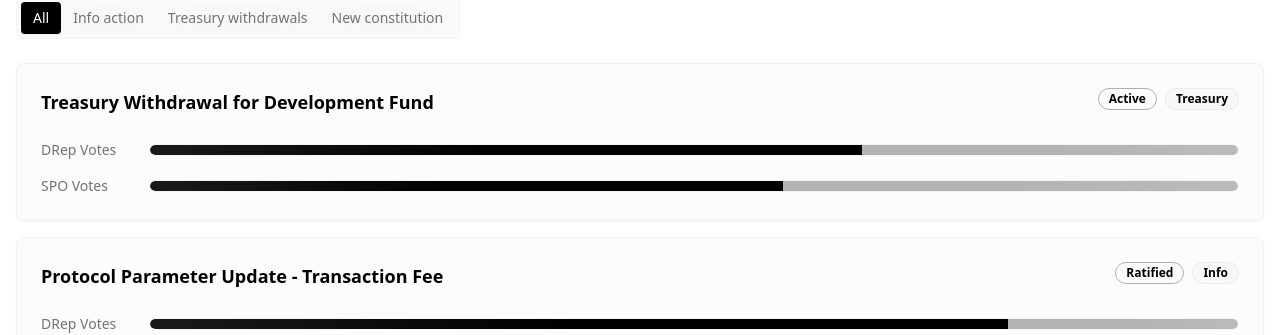
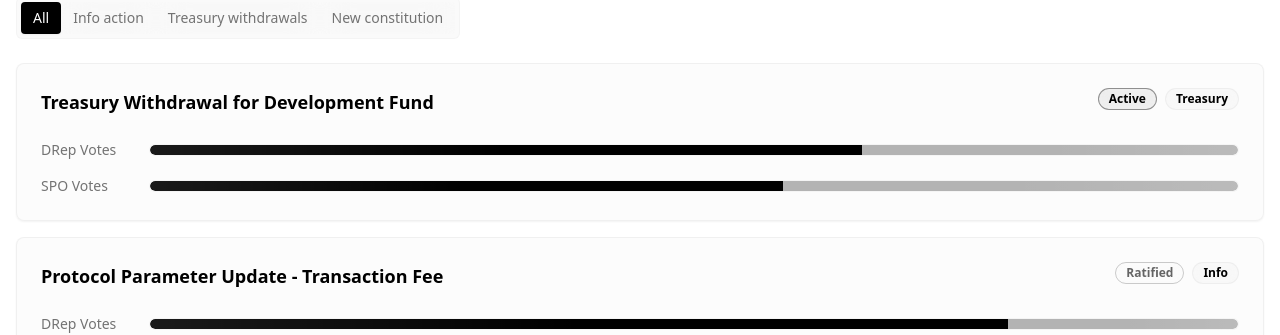
Before and after one commit to nomos-guild/cgov, a Next.js app: page / in a window 1280 px wide. Shown: the part 445-780 px from the top of the page. Built offline with nearby package versions, Linux system fonts and the light colour scheme.

Commit message:
refactor: update styling and cleanup components for better readability

```diff
--- a/src/components/Footer.tsx
+++ b/src/components/Footer.tsx
@@ -1,4 +1,3 @@
-import Link from "next/link";
 
 export function Footer() {
   return (
--- a/src/components/GovernanceTable.tsx
+++ b/src/components/GovernanceTable.tsx
@@ -8,7 +8,9 @@ import { setTypeFilter } from "@/store/governanceSlice";
 import type { GovernanceAction, GovernanceActionType } from "@/types/governance";
 
 function getStatusColor(status: GovernanceAction["status"]): string {
-  return "text-foreground border-foreground/30 bg-transparent";
+  return status === "Active"
+    ? "text-foreground border-foreground/40 bg-foreground/5"
+    : "text-foreground/60 border-foreground/20 bg-transparent";
 }
 
 export function GovernanceTable() {
--- a/src/components/VotingRecords.tsx
+++ b/src/components/VotingRecords.tsx
@@ -34,7 +34,9 @@ function formatAda(ada: number): string {
 }
 
 function getVoteBadgeClasses(vote: VoteRecord["vote"]): string {
-  return "text-foreground border-foreground/30 bg-transparent";
+  return vote === "Yes"
+    ? "text-foreground border-foreground/40 bg-foreground/5"
+    : "text-foreground/60 border-foreground/20 bg-transparent";
 }
 
 export function VotingRecords({ votes }: VotingRecordsProps) {
--- a/src/components/ui/vote-progress.tsx
+++ b/src/components/ui/vote-progress.tsx
@@ -14,7 +14,7 @@ interface VoteProgressProps extends React.HTMLAttributes<HTMLDivElement> {
 }
 
 export const VoteProgress = React.forwardRef<HTMLDivElement, VoteProgressProps>(
-  ({ className, yesPercent, noPercent, yesLabel, noLabel, yesAda, noAda, title, showPercentages = true, showAda = true, ...props }, ref) => {
+  ({ className, yesPercent, noPercent, title, ...props }, ref) => {
     const totalPercent = yesPercent + noPercent;
     const yesWidth = totalPercent > 0 ? (yesPercent / totalPercent) * 100 : yesPercent;
     const noWidth = totalPercent > 0 ? (noPercent / totalPercent) * 100 : noPercent;
--- a/src/pages/governance/[hash].tsx
+++ b/src/pages/governance/[hash].tsx
@@ -11,14 +11,16 @@ import { useAppDispatch, useAppSelector } from "@/store/hooks";
 import { setSelectedAction } from "@/store/governanceSlice";
 import { getActionByHash } from "@/data/mockData";
 import { ArrowLeft } from "lucide-react";
+import type { GovernanceAction } from "@/types/governance";
 
-function formatAda(ada: string | number): string {
-  const num = typeof ada === "string" ? parseFloat(ada) : ada;
-  return new Intl.NumberFormat("en-US", { maximumFractionDigits: 0 }).format(num);
-}
-
-function getStatusColor(status: string): string {
-  return "text-foreground border-foreground/30 bg-transparent";
+function getStatusColor(status: GovernanceAction["status"]): string {
+  switch (status) {
+    case "Active":
+    case "Approved":
+      return "text-primary border-primary/40 bg-primary/10";
+    default:
+      return "text-foreground/70 border-foreground/30 bg-transparent";
+  }
 }
 
 export default function GovernanceDetail() {
```
